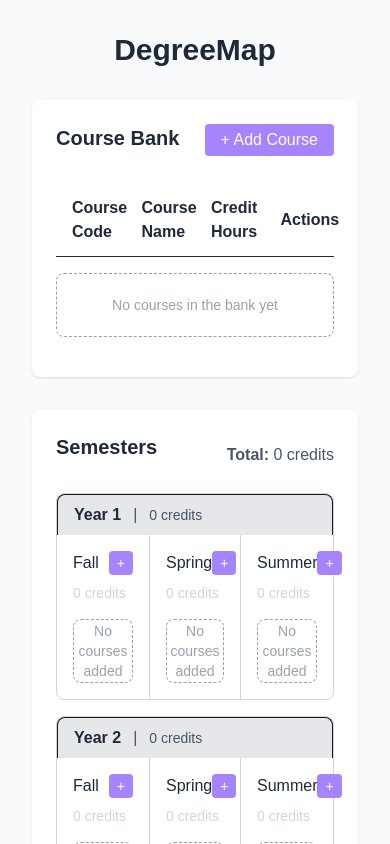
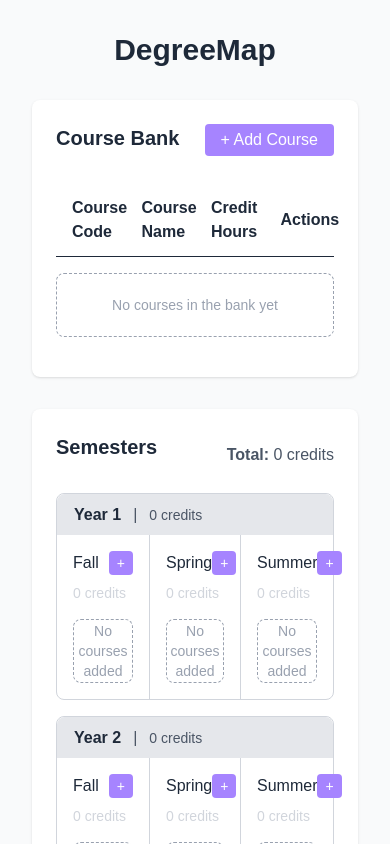
Before and after one commit to 0zzy4/DegreeMap, a Next.js app: page / in a window 390 px wide. Shown: the top 844 px of the page. Built offline with nearby package versions, Linux system fonts and the light colour scheme.

Commit message:
style: fix Year border outline for mobile

```diff
--- a/src/components/Year.tsx
+++ b/src/components/Year.tsx
@@ -10,7 +10,7 @@ export default function Year({ year}: { year: string }) {
   return (
     <div className="border border-gray-300 rounded-lg mt-4"> {/* Year Container */}
 
-      <div className="flex items-baseline gap-3 border-l border-t border-r bg-gray-200 rounded-t-lg px-4 py-2"> {/* Year Header */}
+      <div className="flex items-baseline gap-3 border-l border-t border-r border-gray-200 bg-gray-200 rounded-t-lg px-4 py-2"> {/* Year Header */}
         <h2 className="font-bold text-gray-800">{year}</h2>
         <p className="text-gray-600">|</p>
         <p className="text-sm text-gray-600">{yearCredits} credits</p>
```
